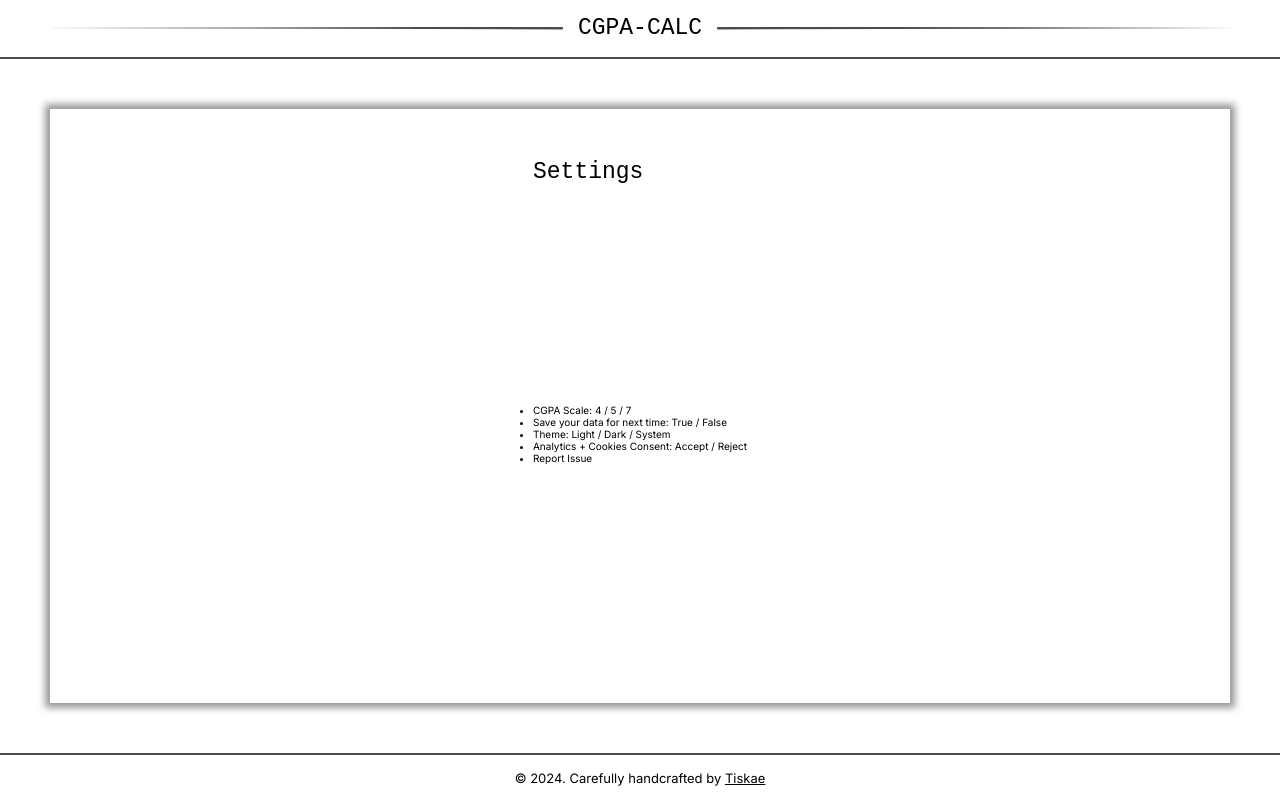
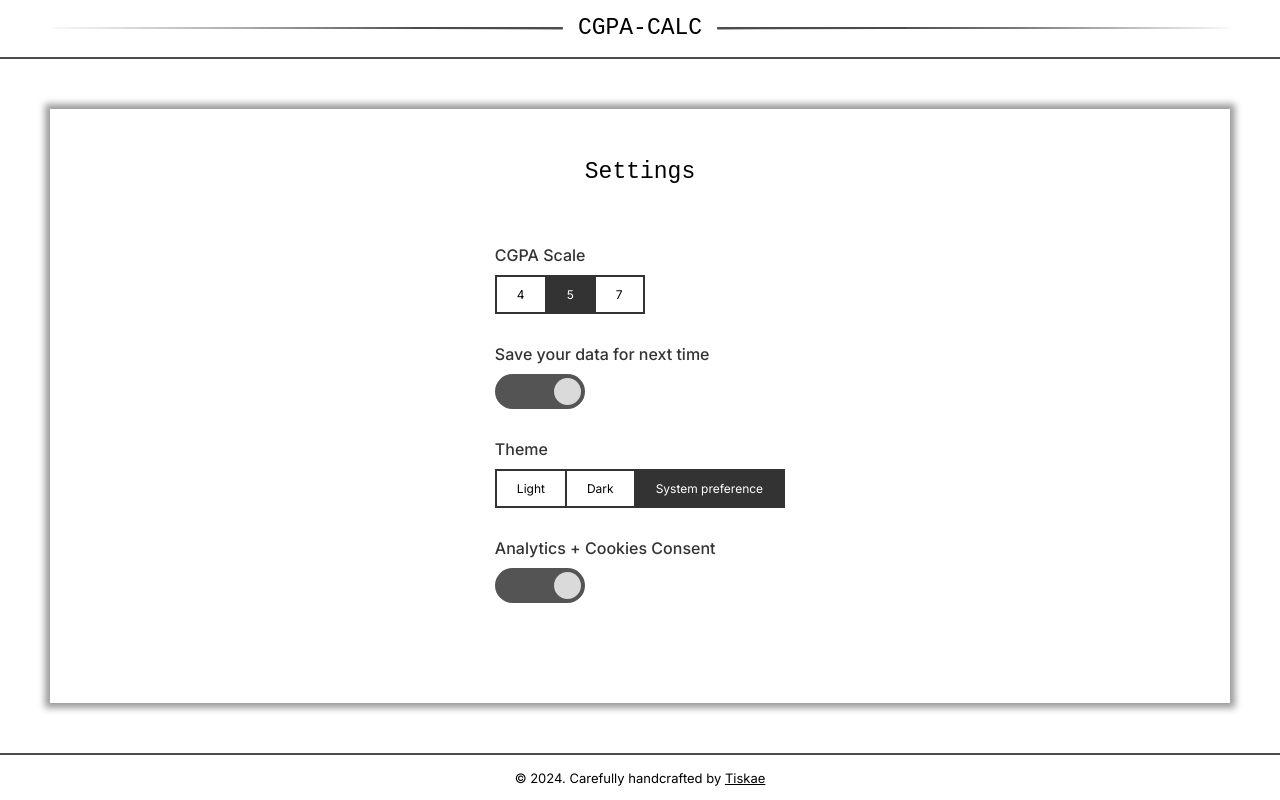
Before and after one commit to Tiskae/cgpa-calc-v2, a Next.js app: page /settings in a window 1280 px wide. Built offline with nearby package versions, Linux system fonts and the light colour scheme.

Commit message:
settings page funct

```diff
--- a/src/app/settings/page.tsx
+++ b/src/app/settings/page.tsx
@@ -1,18 +1,82 @@
+"use client";
+
 import Styles from "./settings.module.scss";
 
+import { useState } from "react";
+import { CGPAscaleType } from "@/utils/types";
+import Link from "next/link";
+
+// prettier-ignore
 function SettingsPage() {
+  const [CGPAscale, setCGPAscale] = useState<CGPAscaleType>(5);
+  const [saveData, setSaveData] = useState<boolean>(true);
+  const [theme, setTheme] = useState<"Light"| "Dark"| "System preference">("System preference");
+  const [cookieConsent, setCookieConsent] = useState<boolean>(true);
+
   return (
     <main className={Styles.page}>
       <div className={Styles.container}>
         <h2 className={Styles.heading}>Settings</h2>
-        <ul>
-          <li>CGPA Scale: 4 / 5 / 7</li>
-          <li>Save your data for next time: True / False</li>
-          <li>Theme: Light / Dark / System</li>
-          <li>Analytics + Cookies Consent: Accept / Reject</li>
-          <li>Report Issue</li>
-        </ul>
+
+        <form className={Styles.form}>
+          <div className={Styles.form__sect}>
+            <h3 className={Styles.form__sect__heading}>CGPA Scale</h3>
+            <div className={Styles.form__sect__options}>
+              {[4, 5, 7].map((scale) => (
+                <div key={scale} className={Styles.form__sect__option}>
+                  <input className={Styles.form__sect__radio} type="radio" name="cgpa-scale" id={"cgpa-scale-" + scale}
+                    value={scale}
+                    checked={scale === CGPAscale}
+                    // @ts-ignore
+                    onChange={e => setCGPAscale(+e.target.value)}
+                    />
+                  <label className={Styles.form__sect__label} htmlFor={"cgpa-scale-" + scale}>{scale}</label>
+                </div>
+              ))}
+            </div>
+          </div>
+
+          <div className={Styles.form__sect}>
+            <h3 className={Styles.form__sect__heading}>Save your data for next time</h3>
+                {/* <label className={Styles.form__sect__label} htmlFor={"save-data-" + value}>{value}</label> */}
+                <input className={Styles.form__sect__switch} type="checkbox" name="save-data" id={"save-data"}
+                  checked={saveData}
+                  // @ts-ignore
+                  onChange={_ => setSaveData(old => !old)}
+                />
+          </div>
+
+          <div className={Styles.form__sect}>
+            <h3 className={Styles.form__sect__heading}>Theme</h3>
+            <div className={Styles.form__sect__options}>
+            {["Light", "Dark", "System preference"].map((value) => (
+                <div key={value} className={Styles.form__sect__option}>
+                  <input className={Styles.form__sect__radio} type="radio" name="theme" id={value + "-theme"}
+                    value={value}
+                    checked={value === theme}
+                    // @ts-ignore
+                    onChange={e => setTheme(e.target.value)}
+                  />
+                  <label className={Styles.form__sect__label} htmlFor={value + "-theme"}>{value}</label>
+                </div>
+              ))}
+            </div>
+          </div>
+
+          <div className={Styles.form__sect}>
+            <h2 className={Styles.form__sect__heading}>Analytics + Cookies Consent</h2>
+                {/* <label className={Styles.form__sect__label} htmlFor={"cookie-" + value}>{value}</label> */}
+                <input className={Styles.form__sect__switch} type="checkbox" name="accept-cookie" id={"accept-cookie"}
+                  checked={cookieConsent}
+                  // @ts-ignore
+                  onChange={e => setCookieConsent(old => !old)}
+                />
+              </div>
+        </form>
+
+      {/* <Link href="/" className="btn">Go back</Link> */}
       </div>
+
     </main>
   );
 }
--- a/src/app/settings/settings.module.scss
+++ b/src/app/settings/settings.module.scss
@@ -11,7 +11,8 @@
   @include maxScreenWidth;
   display: grid;
   justify-content: center;
-  gap: 30px;
+  align-content: flex-start;
+  gap: 60px;
   position: relative;
   background-color: rgba(256, 256, 256, 0.95);
   backdrop-filter: blur(5px);
@@ -25,4 +26,90 @@
 
 .heading {
   @include header__h1;
+  text-align: center;
 }
+
+.form {
+  display: grid;
+  gap: 30px;
+  align-content: center;
+
+  &__sect {
+    display: flex;
+    flex-direction: column;
+
+    align-items: flex-start;
+    gap: 10px;
+
+    &__heading {
+      font-size: 16px;
+      color: rgba(0, 0, 0, 0.8);
+      font-weight: 500;
+    }
+
+    &__options {
+      display: flex;
+      border: 2px solid rgba(0, 0, 0, 0.8);
+    }
+
+    &__option {
+      display: flex;
+      align-items: center;
+      justify-items: stretch;
+
+      &:not(:last-of-type) {
+        border-right: 2px solid rgba(0, 0, 0, 0.8);
+      }
+    }
+
+    &__label {
+      font-size: 12px;
+      padding: 10px 20px;
+      height: 100%;
+      width: 100%;
+      cursor: pointer;
+      transition: all 0.1s;
+    }
+
+    &__radio {
+      appearance: none;
+
+      &:checked + label {
+        background-color: rgba(0, 0, 0, 0.8);
+        color: #ffffff;
+      }
+    }
+
+    &__switch {
+      background-color: #e7e5e5;
+      appearance: none;
+      height: 35px;
+      width: 90px;
+      border-radius: 500px;
+      position: relative;
+      transition: all 0.1s;
+      cursor: pointer;
+
+      &::after {
+        content: "";
+        position: absolute;
+        top: 4px;
+        left: 4px;
+        height: 27px;
+        width: 27px;
+        border-radius: 50%;
+        background-color: #b0aeae;
+        transition: all 0.1s;
+      }
+
+      &:checked {
+        background-color: #555454;
+
+        &::after {
+          transform: translateX(55px);
+          background-color: #dadada;
+        }
+      }
+    }
+  }
+}
--- /dev/null
+++ b/src/utils/types.ts
@@ -0,0 +1 @@
+export type CGPAscaleType = 4 | 5 | 7;
```
